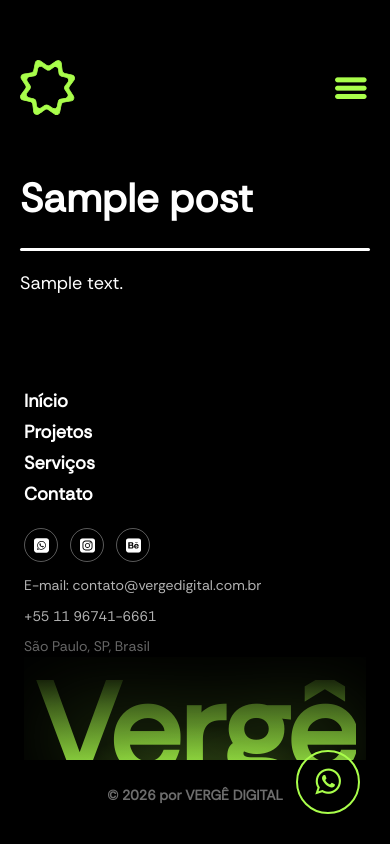
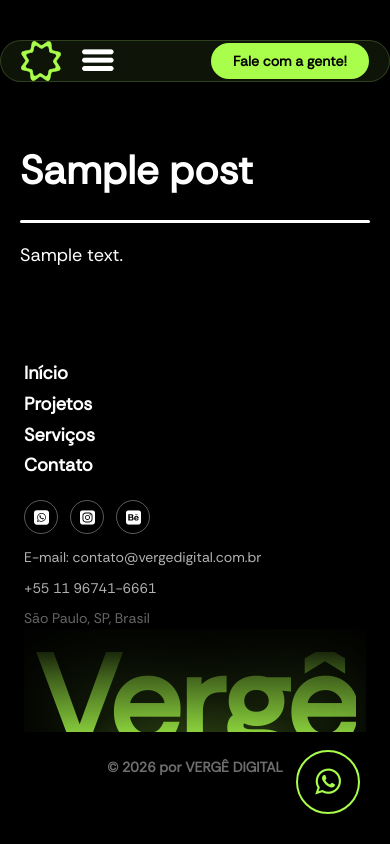
Before and after one commit to JhonatanTech/WP_theme_VergeDigital, a WordPress theme: template page.php in a window 390 px wide. Run offline with PHP 8.4 and a stand-in for WordPress, Linux system fonts and the light colour scheme; the site name, menu and one post (Sample post) are stand-ins, and other content is empty; some libraries are stand-ins or nearby versions.

Commit message:
Redesign header as a sticky glass pill bar
Replaces the static top bar with a floating, sticky rounded nav: logo
left, centered menu, WhatsApp CTA pill on the right, flat frosted-glass
background tinted with a muted green. Uncomments the existing WhatsApp
link to use as the CTA.

Also fixes two bugs found while building it:
- `nav > a:hover` (meant only for the logo) also matched the CTA link
  since both are direct <a> children of nav, making the button's text
  spin via the flip animation on hover
- the header's CTA and the footer's floating WhatsApp button shared the
  class `.fale`, coupling their styles together; renamed the footer one
  to `.whatsapp-float`
- the mobile menu toggled `.active` on the wrong element and was clipped
  by the pill's overflow:hidden, so it never actually opened

Co-Authored-By: Claude Sonnet 5 <noreply@anthropic.com>

```diff
--- a/css/sass/_footer.scss
+++ b/css/sass/_footer.scss
@@ -185,7 +185,7 @@ footer {
     text-align: center;
 }
 
-.fale{
+.whatsapp-float{
     position: fixed;
     right: 30px;
     bottom: 30px;
--- a/css/sass/_header.scss
+++ b/css/sass/_header.scss
@@ -1,21 +1,35 @@
 @use 'variables' as *;
 
 header {
-    padding-top: 60px;
+    padding: 24px 0;
+    position: sticky;
+    top: 16px;
+    z-index: 100;
 
     nav {
+        position: relative;
         display: flex;
         flex-direction: row;
         flex-wrap: wrap;
         align-items: center;
         justify-content: space-between;
-        align-items: center;
+        gap: 16px;
+        padding: 12px 12px 12px 24px;
+        border-radius: 999px;
+        background-color: rgba($color-green-muted, 0.12);
+        backdrop-filter: blur(24px) saturate(120%);
+        -webkit-backdrop-filter: blur(24px) saturate(120%);
+        border: 1px solid rgba($color-green-muted, 0.3);
+        box-shadow: 0 8px 30px rgba($color-background, 0.35);
 
         animation: backInDown;
         animation-duration: 1.57s;
 
-        > a {
+        > a.logo-link {
+            position: relative;
+            z-index: 1;
             width: auto;
+            flex-shrink: 0;
             text-decoration: none;
 
             &:hover{
@@ -24,19 +38,23 @@ header {
             }
 
             img {
-                height: 55px;
+                height: 40px;
+                display: block;
             }
         }
 
         div {
-            width: 79%;
+            position: relative;
+            z-index: 1;
+            flex: 1;
+            display: flex;
+            justify-content: center;
 
             &.material-icons-round:hover {
                 display: block !important;
             }
 
             @media (max-width: $breakpoint-mobile) {
-                // position: relative;
                 width: 100%;
             }
 
@@ -48,10 +66,11 @@ header {
                 display: flex;
                 flex-direction: row;
                 flex-wrap: wrap;
-                justify-content: flex-end;
+                justify-content: center;
                 align-items: center;
                 margin: 0;
                 padding: 0;
+                gap: 4px;
 
                 @media (max-width: $breakpoint-mobile) {
                     display: none;
@@ -66,25 +85,25 @@ header {
 
                 li {
                     position: relative;
-                    margin: 0 5px;
+                    margin: 0;
                     list-style: none;
-
-                    @media (max-width: $breakpoint-mobile) {
-                        margin: 0;
-                    }
 
                     a {
                         width: 100%;
                         display: flex;
                         align-items: center;
-                        padding: 12px 15px;
+                        padding: 8px 16px;
                         text-decoration: none;
-                        text-transform: uppercase;
-                        color: $text-color;
-                        font-weight: normal;
+                        text-transform: none;
+                        font-size: 15px;
+                        color: rgba($text-color, 0.75);
+                        font-weight: 500;
+                        border-radius: 999px;
+                        transition: color 0.2s ease, background-color 0.2s ease;
 
                         &:hover {
-                            color: $color-primary;
+                            color: $text-color;
+                            background-color: rgba($text-color, 0.08);
                         }
 
                         span {
@@ -107,7 +126,8 @@ header {
                         position: absolute;
                         top: 45px;
                         padding: 10px 0;
-                        border-radius: 5px;
+                        border-radius: 12px;
+                        background-color: $color-secondary;
                         box-shadow: 10px 10px 51px -13px rgba(0, 0, 0, 0.75);
                         z-index: 1;
 
@@ -142,20 +162,36 @@ header {
         }
 
         .fale {
-            color: $text-color;
-            text-transform: uppercase;
-            border-radius: 20px;
-            border: $text-color solid 1px;
-            padding: 10px 21px;
+            position: relative;
+            z-index: 1;
+            flex-shrink: 0;
+            display: flex;
+            align-items: center;
+            color: $color-background;
+            background-color: $color-primary;
+            text-transform: none;
+            font-weight: 700;
+            border-radius: 999px;
+            border: none;
+            padding: 10px 22px;
+            text-decoration: none;
+            transition: background-color 0.25s ease, transform 0.25s ease;
 
             &:hover {
-                color: $color-primary;
-                border-color: $color-primary;
+                background-color: $color-hover;
+                transform: translateY(-1px);
+            }
+
+            &:focus-visible {
+                outline: 2px solid $text-color;
+                outline-offset: 3px;
             }
         }
 
         .menu-mobile {
-            color: $color-primary;
+            position: relative;
+            z-index: 1;
+            color: $text-color;
             font-weight: bold !important;
 
             @media (min-width: $breakpoint-mobile + 1) {
@@ -179,18 +215,28 @@ header {
         display: block !important;
         /* Mostra o menu quando ativo */
         width: 100vw;
-        background: $color-secondary;
+        background: rgba($color-green-muted, 0.12);
+        backdrop-filter: blur(24px) saturate(120%);
+        -webkit-backdrop-filter: blur(24px) saturate(120%);
+        border: 1px solid rgba($color-green-muted, 0.3);
         list-style: none;
         padding: 0;
         margin: 0;
         position: absolute;
-        top: 140px;
+        top: 90px;
         left: 0;
-        box-shadow: 0px 4px 6px rgba(0, 0, 0, 0.1);
+        border-radius: 24px;
+        box-shadow: 0px 4px 20px rgba(0, 0, 0, 0.25);
         z-index: 10;
 
+        ul {
+            display: flex !important;
+            flex-direction: column;
+            width: 100%;
+        }
+
         li {
-            background: $color-secondary;
+            background: transparent;
         }
     }
 
--- a/css/sass/_variables.scss
+++ b/css/sass/_variables.scss
@@ -6,6 +6,7 @@ $color-primary-glow: #57ff35;
 $color-hover: #99ff33;
 $color-secondary: #1E1E1E;
 $color-green-dark: #244724;
+$color-green-muted: rgb(125, 167, 79);
 
 // Grayscale
 $color-gray-dark: #2e2e2e;
--- a/footer.php
+++ b/footer.php
@@ -30,7 +30,7 @@
 <!-- Footer WordPress -->
 <?php wp_footer(); ?>
 
-<a href="https://wa.me/message/THVPRTFBOLWFE1" class="fale" target="_blank" rel="noopener noreferrer" aria-label="Fale conosco pelo WhatsApp"><i class="icon-whatsapp"></i></a>
+<a href="https://wa.me/message/THVPRTFBOLWFE1" class="whatsapp-float" target="_blank" rel="noopener noreferrer" aria-label="Fale conosco pelo WhatsApp"><i class="icon-whatsapp"></i></a>
 
 <script>
     jQuery(document).ready(function($) {
--- a/header.php
+++ b/header.php
@@ -39,13 +39,13 @@
     </div> -->
     <header>
         <nav class="container">
-            <a href="<?php echo esc_url(home_url('/')); ?>">
+            <a href="<?php echo esc_url(home_url('/')); ?>" class="logo-link">
                 <img class="logo" src="<?php echo get_stylesheet_directory_uri();  ?>/img/logo.svg"
                     alt="Logo Verge Digital">
             </a>
             <span class="material-icons-round menu-mobile">menu</span>
             <?php wp_nav_menu(array('theme_location' => 'header')); ?>
-            <!-- <a href="https://wa.me/message/THVPRTFBOLWFE1" class="fale">Fale com a gente!</a> -->
+            <a href="https://wa.me/message/THVPRTFBOLWFE1" class="fale" target="_blank" rel="noopener noreferrer">Fale com a gente!</a>
         </nav>
     </header>
 
```
Also changed, not shown: css/style.css.
